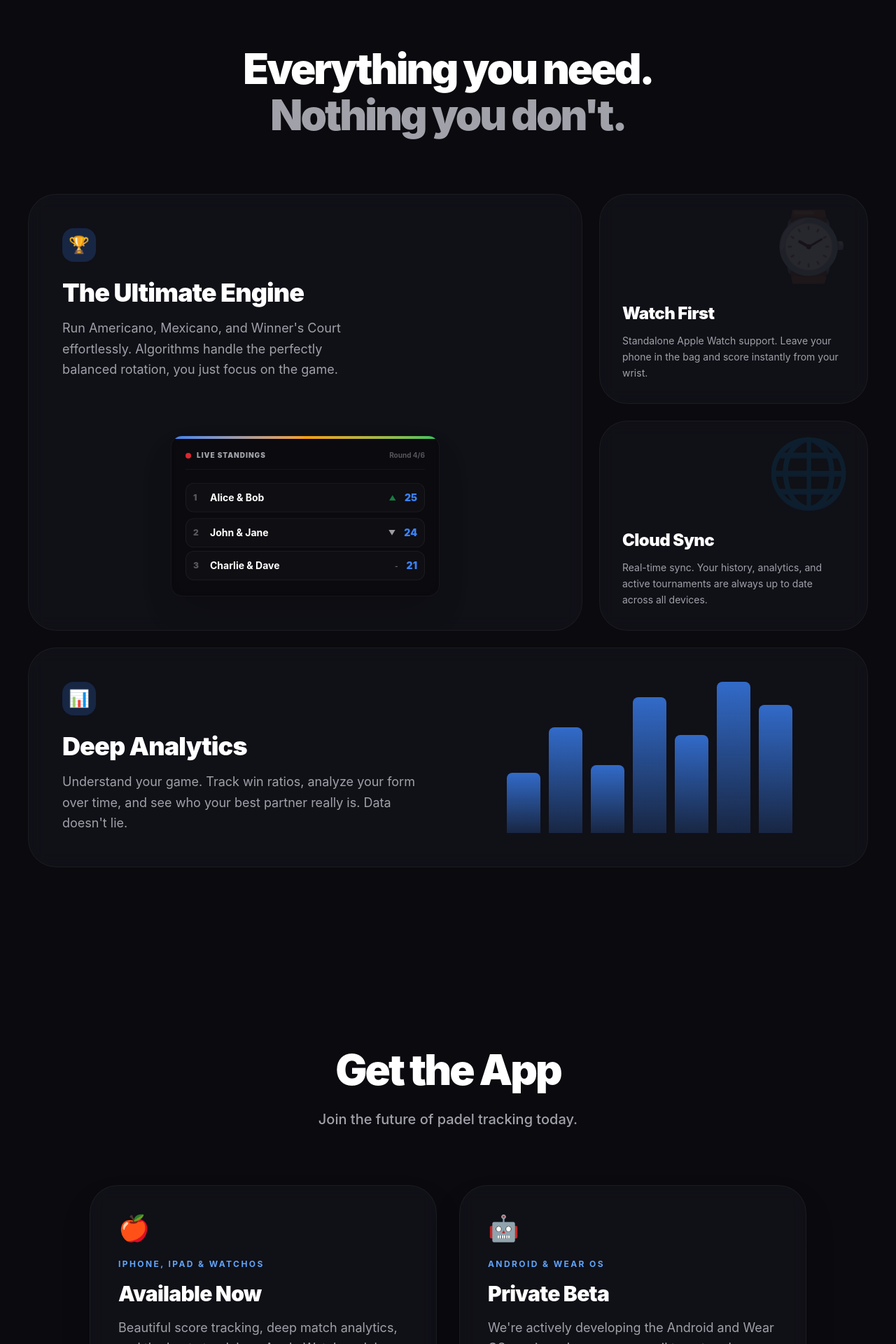
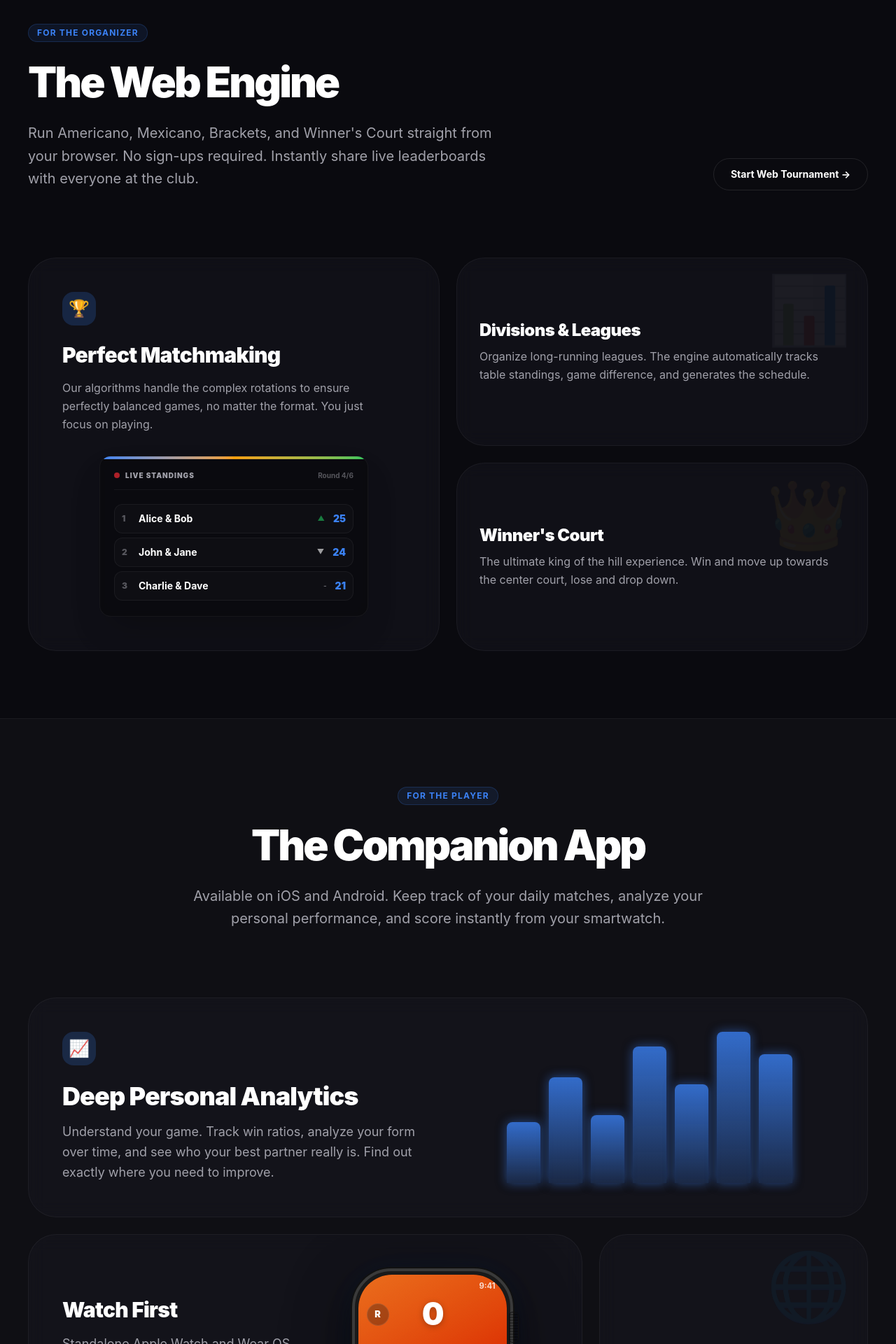
Before and after one commit to monswiklund/padelcompanion-site, a React (Vite) app: page / in a window 1280 px wide. Shown: the part 1620-3540 px from the top of the page at 70% size. Built offline with nearby package versions, Linux system fonts and the light colour scheme; the HTML template or start-up script is replaced by a standard one.

Commit message:
feat: restructure Landing Page into dedicated Web Engine and App sections

```diff
--- a/src/pages/LandingPage.tsx
+++ b/src/pages/LandingPage.tsx
@@ -195,58 +195,170 @@ const LandingPage: React.FC = () => {
         </div>
       </section>
 
-      {/* Bento Box Features */}
-      <section className="py-32 px-6 relative" id="features">
+      {/* The Tournament Engine Section */}
+      <section className="py-24 px-6 relative" id="engine">
         <div className="container max-w-[1200px] mx-auto">
           <motion.div
             initial={{ opacity: 0, y: 20 }}
             whileInView={{ opacity: 1, y: 0 }}
             viewport={{ once: true }}
-            className="text-center max-w-3xl mx-auto mb-20"
+            className="mb-16 md:mb-24 flex flex-col md:flex-row items-start md:items-end justify-between gap-8"
           >
-            <h2 className="text-4xl md:text-6xl font-black mb-6 tracking-tighter leading-[1.1]">
-              Everything you need.<br />
-              <span className="text-muted-foreground">Nothing you don't.</span>
-            </h2>
+            <div className="max-w-2xl">
+              <span className="inline-block py-1 px-3 rounded-full bg-accent/10 border border-accent/20 text-accent text-xs font-bold tracking-widest uppercase mb-6">
+                For the Organizer
+              </span>
+              <h2 className="text-4xl md:text-6xl font-black tracking-tighter leading-[1.1] mb-6">
+                The Web Engine
+              </h2>
+              <p className="text-xl text-muted-foreground leading-relaxed">
+                Run Americano, Mexicano, Brackets, and Winner's Court straight from your browser.
+                No sign-ups required. Instantly share live leaderboards with everyone at the club.
+              </p>
+            </div>
+            <Link
+              to="/tournament/generator"
+              onClick={() => window.scrollTo(0, 0)}
+              className="shrink-0 inline-flex items-center justify-center bg-transparent border border-border hover:bg-white/5 text-foreground px-6 py-3 rounded-full text-sm font-bold transition-transform hover:scale-105 active:scale-95"
+            >
+              Start Web Tournament →
+            </Link>
           </motion.div>
 
-          <div className="grid grid-cols-1 md:grid-cols-3 gap-6 auto-rows-[minmax(300px,auto)]">
-             {/* Bento 1: Large */}
+          <div className="grid grid-cols-1 md:grid-cols-2 gap-6">
+             {/* Tournament Engine Main Feature */}
              <motion.div
                initial={{ opacity: 0, y: 20 }}
                whileInView={{ opacity: 1, y: 0 }}
                viewport={{ once: true }}
-               className="md:col-span-2 md:row-span-2 bg-card/40 backdrop-blur-md border border-white/5 rounded-[2.5rem] p-8 md:p-12 flex flex-col justify-between overflow-hidden relative group"
+               className="bg-card/40 backdrop-blur-md border border-white/5 rounded-[2.5rem] p-8 md:p-12 flex flex-col overflow-hidden relative group h-full min-h-[500px]"
              >
-                <div className="absolute inset-0 bg-gradient-to-br from-accent/10 to-transparent opacity-0 group-hover:opacity-100 transition-opacity duration-700" />
-                <div className="relative z-10 mb-12 max-w-md">
+                <div className="absolute inset-0 bg-gradient-to-br from-accent/10 to-transparent opacity-0 group-hover:opacity-100 transition-opacity duration-700 pointer-events-none" />
+                <div className="relative z-10 max-w-md mb-8">
                    <div className="w-12 h-12 bg-accent/20 rounded-2xl flex items-center justify-center text-2xl mb-6 text-accent">🏆</div>
-                   <h3 className="text-3xl md:text-4xl font-black mb-4 tracking-tight">The Ultimate Engine</h3>
-                   <p className="text-muted-foreground leading-relaxed text-lg">Run Americano, Mexicano, and Winner's Court effortlessly. Algorithms handle the perfectly balanced rotation, you just focus on the game.</p>
+                   <h3 className="text-3xl font-black mb-4 tracking-tight">Perfect Matchmaking</h3>
+                   <p className="text-muted-foreground leading-relaxed">
+                     Our algorithms handle the complex rotations to ensure perfectly balanced games, no matter the format. You just focus on playing.
+                   </p>
                 </div>
                 <div className="relative z-10 w-full mt-auto">
                    <LiveLeaderboardDemo />
                 </div>
              </motion.div>
 
-             {/* Bento 2: Small */}
+             <div className="flex flex-col gap-6">
+                {/* Format 1 */}
+                <motion.div
+                  initial={{ opacity: 0, y: 20 }}
+                  whileInView={{ opacity: 1, y: 0 }}
+                  viewport={{ once: true }}
+                  transition={{ delay: 0.1 }}
+                  className="flex-1 bg-card/40 backdrop-blur-md border border-white/5 rounded-[2.5rem] p-8 flex flex-col justify-center relative overflow-hidden group"
+                >
+                   <div className="absolute top-0 right-0 p-6 opacity-5 group-hover:opacity-10 transition-opacity text-white">
+                      <div className="text-8xl">📊</div>
+                   </div>
+                   <div className="relative z-10">
+                      <h3 className="text-2xl font-black mb-2 tracking-tight">Divisions & Leagues</h3>
+                      <p className="text-muted-foreground leading-relaxed">
+                        Organize long-running leagues. The engine automatically tracks table standings, game difference, and generates the schedule.
+                      </p>
+                   </div>
+                </motion.div>
+
+                {/* Format 2 */}
+                <motion.div
+                  initial={{ opacity: 0, y: 20 }}
+                  whileInView={{ opacity: 1, y: 0 }}
+                  viewport={{ once: true }}
+                  transition={{ delay: 0.2 }}
+                  className="flex-1 bg-card/40 backdrop-blur-md border border-white/5 rounded-[2.5rem] p-8 flex flex-col justify-center relative overflow-hidden group"
+                >
+                   <div className="absolute top-0 right-0 p-6 opacity-5 group-hover:opacity-10 transition-opacity text-white">
+                      <div className="text-8xl">👑</div>
+                   </div>
+                   <div className="relative z-10">
+                      <h3 className="text-2xl font-black mb-2 tracking-tight">Winner's Court</h3>
+                      <p className="text-muted-foreground leading-relaxed">
+                        The ultimate king of the hill experience. Win and move up towards the center court, lose and drop down.
+                      </p>
+                   </div>
+                </motion.div>
+             </div>
+          </div>
+        </div>
+      </section>
+
+      {/* The App Section */}
+      <section className="py-24 px-6 relative bg-white/[0.02] border-y border-white/5" id="app">
+        <div className="container max-w-[1200px] mx-auto">
+          <motion.div
+            initial={{ opacity: 0, y: 20 }}
+            whileInView={{ opacity: 1, y: 0 }}
+            viewport={{ once: true }}
+            className="mb-16 md:mb-24 text-center max-w-3xl mx-auto"
+          >
+            <span className="inline-block py-1 px-3 rounded-full bg-primary/10 border border-primary/20 text-primary text-xs font-bold tracking-widest uppercase mb-6">
+              For the Player
+            </span>
+            <h2 className="text-4xl md:text-6xl font-black tracking-tighter leading-[1.1] mb-6">
+              The Companion App
+            </h2>
+            <p className="text-xl text-muted-foreground leading-relaxed">
+              Available on iOS and Android. Keep track of your daily matches, analyze your personal performance, and score instantly from your smartwatch.
+            </p>
+          </motion.div>
+
+          <div className="grid grid-cols-1 md:grid-cols-3 gap-6 auto-rows-[minmax(300px,auto)]">
+             {/* App Analytics */}
+             <motion.div
+               initial={{ opacity: 0, y: 20 }}
+               whileInView={{ opacity: 1, y: 0 }}
+               viewport={{ once: true }}
+               className="md:col-span-3 bg-card/40 backdrop-blur-md border border-white/5 rounded-[2.5rem] p-8 md:p-12 flex flex-col md:flex-row items-center gap-12 overflow-hidden relative group"
+             >
+                <div className="absolute inset-0 bg-gradient-to-t from-primary/5 to-transparent z-0 opacity-0 group-hover:opacity-100 transition-opacity duration-700 pointer-events-none" />
+                <div className="relative z-20 flex-1">
+                   <div className="w-12 h-12 bg-primary/20 rounded-2xl flex items-center justify-center text-2xl mb-6 text-primary">📈</div>
+                   <h3 className="text-3xl md:text-4xl font-black mb-4 tracking-tight">Deep Personal Analytics</h3>
+                   <p className="text-muted-foreground leading-relaxed text-lg">
+                     Understand your game. Track win ratios, analyze your form over time, and see who your best partner really is. Find out exactly where you need to improve.
+                   </p>
+                </div>
+                <div className="relative z-10 flex-1 w-full h-full min-h-[200px] flex items-end justify-center gap-3">
+                   {[40,70,45,90,65,100,85].map((h,i) => (
+                      <motion.div
+                        key={i}
+                        initial={{ height: 0 }}
+                        whileInView={{ height: `${h}%` }}
+                        viewport={{ once: true }}
+                        transition={{ duration: 1, delay: i * 0.1 }}
+                        className="w-12 bg-gradient-to-t from-primary/20 to-primary/80 rounded-t-lg shadow-[0_0_15px_rgba(59,130,246,0.5)]"
+                      />
+                   ))}
+                </div>
+             </motion.div>
+
+             {/* Smartwatch */}
              <motion.div
                initial={{ opacity: 0, y: 20 }}
                whileInView={{ opacity: 1, y: 0 }}
                viewport={{ once: true }}
                transition={{ delay: 0.1 }}
-               className="bg-card/40 backdrop-blur-md border border-white/5 rounded-[2.5rem] p-8 flex flex-col justify-between overflow-hidden relative group"
+               className="md:col-span-2 bg-card/40 backdrop-blur-md border border-white/5 rounded-[2.5rem] p-8 md:p-12 flex flex-col md:flex-row items-center gap-8 overflow-hidden relative group"
              >
-                <div className="absolute top-0 right-0 p-6 opacity-10 group-hover:opacity-20 transition-opacity transform group-hover:scale-110 duration-500">
-                   <div className="text-8xl">⌚</div>
+                <div className="relative z-20 flex-1 max-w-sm">
+                   <h3 className="text-3xl font-black mb-4 tracking-tight">Watch First</h3>
+                   <p className="text-muted-foreground leading-relaxed text-lg">
+                     Standalone Apple Watch and Wear OS support. Leave your phone in the bag. Start matches and score points effortlessly straight from your wrist without breaking a sweat.
+                   </p>
                 </div>
-                <div className="mt-auto relative z-10">
-                   <h3 className="text-2xl font-black mb-3 tracking-tight">Watch First</h3>
-                   <p className="text-sm text-muted-foreground leading-relaxed">Standalone Apple Watch support. Leave your phone in the bag and score instantly from your wrist.</p>
+                <div className="relative z-10 flex-1 flex justify-center items-center pointer-events-none drop-shadow-[0_20px_40px_rgba(0,0,0,0.5)]">
+                   <WatchMockup />
                 </div>
              </motion.div>
 
-             {/* Bento 3: Small */}
+             {/* Cloud Sync */}
              <motion.div
                initial={{ opacity: 0, y: 20 }}
                whileInView={{ opacity: 1, y: 0 }}
@@ -254,41 +366,14 @@ const LandingPage: React.FC = () => {
                transition={{ delay: 0.2 }}
                className="bg-card/40 backdrop-blur-md border border-white/5 rounded-[2.5rem] p-8 flex flex-col justify-between overflow-hidden relative group"
              >
-                <div className="absolute top-0 right-0 p-6 opacity-10 group-hover:opacity-20 transition-opacity transform group-hover:-rotate-12 duration-500 text-primary">
+                <div className="absolute top-0 right-0 p-6 opacity-5 group-hover:opacity-10 transition-opacity transform group-hover:-rotate-12 duration-500 text-white">
                    <div className="text-8xl">🌐</div>
                 </div>
                 <div className="mt-auto relative z-10">
-                   <h3 className="text-2xl font-black mb-3 tracking-tight">Cloud Sync</h3>
-                   <p className="text-sm text-muted-foreground leading-relaxed">Real-time sync. Your history, analytics, and active tournaments are always up to date across all devices.</p>
-                </div>
-             </motion.div>
-
-             {/* Bento 4: Large Horizontal */}
-             <motion.div
-               initial={{ opacity: 0, y: 20 }}
-               whileInView={{ opacity: 1, y: 0 }}
-               viewport={{ once: true }}
-               transition={{ delay: 0.3 }}
-               className="md:col-span-3 bg-card/40 backdrop-blur-md border border-white/5 rounded-[2.5rem] p-8 md:p-12 flex flex-col md:flex-row items-center gap-12 overflow-hidden relative group"
-             >
-                <div className="absolute inset-0 bg-gradient-to-t from-primary/5 to-transparent z-0 opacity-0 group-hover:opacity-100 transition-opacity duration-700" />
-                <div className="relative z-20 flex-1">
-                   <div className="w-12 h-12 bg-primary/20 rounded-2xl flex items-center justify-center text-2xl mb-6 text-primary">📊</div>
-                   <h3 className="text-3xl md:text-4xl font-black mb-4 tracking-tight">Deep Analytics</h3>
-                   <p className="text-muted-foreground leading-relaxed text-lg">Understand your game. Track win ratios, analyze your form over time, and see who your best partner really is. Data doesn't lie.</p>
-                </div>
-                <div className="relative z-10 flex-1 w-full h-full min-h-[200px] flex items-end justify-center gap-3">
-                   {/* Fake chart/graph using divs */}
-                   {[40,70,45,90,65,100,85].map((h,i) => (
-                      <motion.div
-                        key={i}
-                        initial={{ height: 0 }}
-                        whileInView={{ height: `${h}%` }}
-                        viewport={{ once: true }}
-                        transition={{ duration: 1, delay: i * 0.1 }}
-                        className="w-12 bg-gradient-to-t from-primary/20 to-primary/80 rounded-t-lg"
-                      />
-                   ))}
+                   <h3 className="text-2xl font-black mb-3 tracking-tight">Always in Sync</h3>
+                   <p className="text-sm text-muted-foreground leading-relaxed">
+                     Your match history, analytics, and active tournaments are backed up in the cloud and instantly synchronized across all your devices in real-time.
+                   </p>
                 </div>
              </motion.div>
           </div>
```
